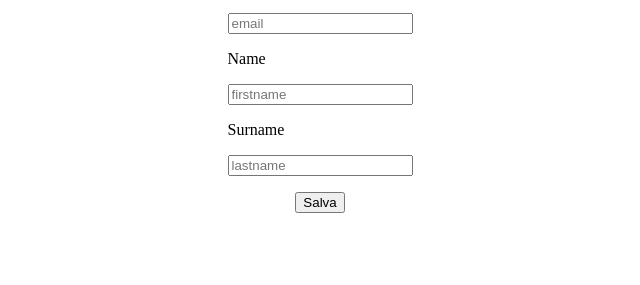
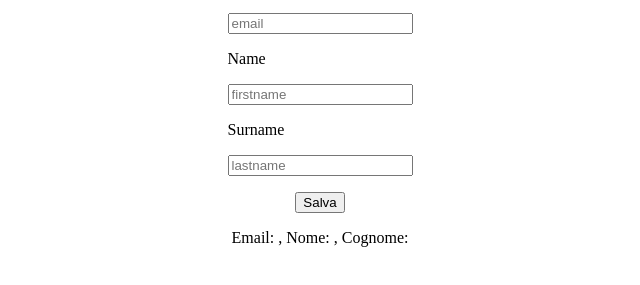
Before and after one commit to monika1253/esercizi, a plain HTML site: page localstorage.html in a window 1280 px wide. Both pictures are taken after a click on the button "Salva". Shown: the part 109-394 px from the top of the page, without its empty margins (320-960 px from the left). Drawn offline with Linux system fonts and the light colour scheme.

Commit message:
localstorage

```diff
--- a/localstorage.html
+++ b/localstorage.html
@@ -48,6 +48,50 @@ Lo scopo di questo task è di salvare tutti i dati di un form nel local storage.
     </div>
     <button class="btn">Salva</button>
     <p class="printedform"></p>
-    <script></script>
+    <script>
+      //prendo gli elementi del DOM
+      const emailInput = document.querySelector(".email");
+      const firstnameInput = document.querySelector(".firstname");
+      const lastnameInput = document.querySelector(".lastname");
+      const saveButton = document.querySelector(".btn");
+      const titleSpan = document.querySelector(".title-name");
+      const printedForm = document.querySelector(".printedform");
+
+      //funzione che salva i dati nel localStorage
+      function salvaDatiNelLocalStorage() {
+        const datiUtente = {
+          email: emailInput.value,
+          firstname: firstnameInput.value,
+          lastname: lastnameInput.value,
+        };
+        //salvo l'oggetto nel localStorage (che converto in stringa)
+        localStorage.setItem("formData", JSON.stringify(datiUtente));
+      }
+      //funzione che carica i dati dal localStorage e li mostra
+      function caricaDatiDaLocalStorage() {
+        const datiSalvati = localStorage.getItem("formData");
+        //se esistono dati salvati riempie i campi del form
+        if (datiSalvati) {
+          const datiUtente = JSON.parse(datiSalvati);
+          emailInput.value = datiUtente.email;
+          firstnameInput.value = datiUtente.firstname;
+          lastnameInput.value = datiUtente.lastname;
+
+          //aggiorna lo span con il nome
+          title.span.textContent = datiUtente.firstname;
+          //mostra i dati anche sotto il form
+          printedForm.textContent = `Email: ${datiUtente.email}, Nome: ${datiUtente.firstname}, Cognome: ${datiUtente.lastname}`;
+        }
+      }
+
+      //salvo i dati e aggiorno il titolo al click
+      saveButton.addEventListener("click", () => {
+        salvaDatiNelLocalStorage();
+        titleSpan.textContent = firstnameInput.value;
+        printedForm.textContent = `Email: ${emailInput.value}, Nome: ${firstnameInput.value}, Cognome: ${lastnameInput.value}`;
+      });
+      //carica i dati salvati al caricamento della pagina
+      window.addEventListener("DOMContentLoaded", caricaDatiDaLocalStorage);
+    </script>
   </body>
 </html>
```
Also changed, not shown: javascriptdom.js/eventideldom.html (+2 -24 lines).
